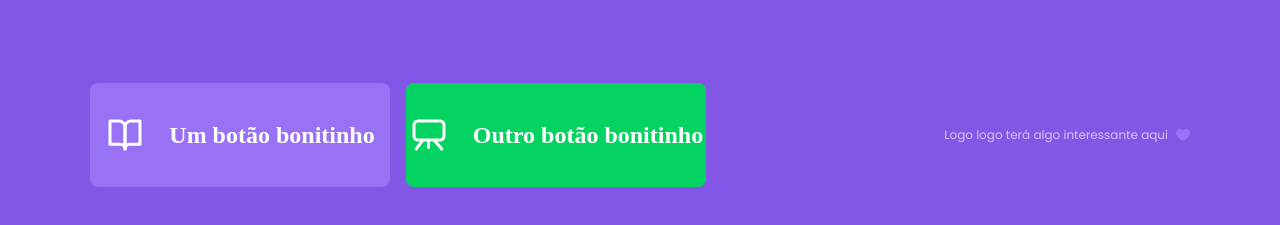
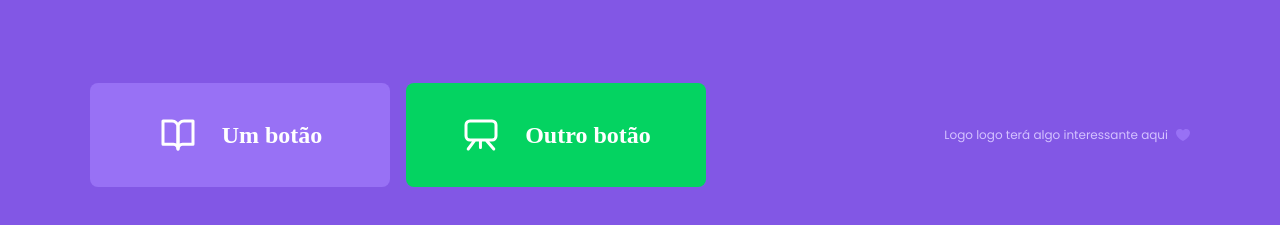
Before and after one commit to JoaoMario17/Curriculo_Online, a website: page public/pages/index.html in a window 1280 px wide. Shown: the part 483-708 px from the top of the page. Drawn offline with Linux system fonts and the light colour scheme; files whose address does not match are found by name.

Commit message:
mudança no index.html

```diff
--- a/public/pages/index.html
+++ b/public/pages/index.html
@@ -30,12 +30,12 @@
 
             <a class="study" href="/study">
                 <img src="/images/icons/study.svg" alt="Estudar">
-                Um botão bonitinho
+                Um botão
             </a>
 
             <a class="give-classes" href="/give-classes">
                 <img src="/images/icons/give-classes.svg" alt="Dar aulas">
-                Outro botão bonitinho
+                Outro botão
             </a>
         </div>
 
```
